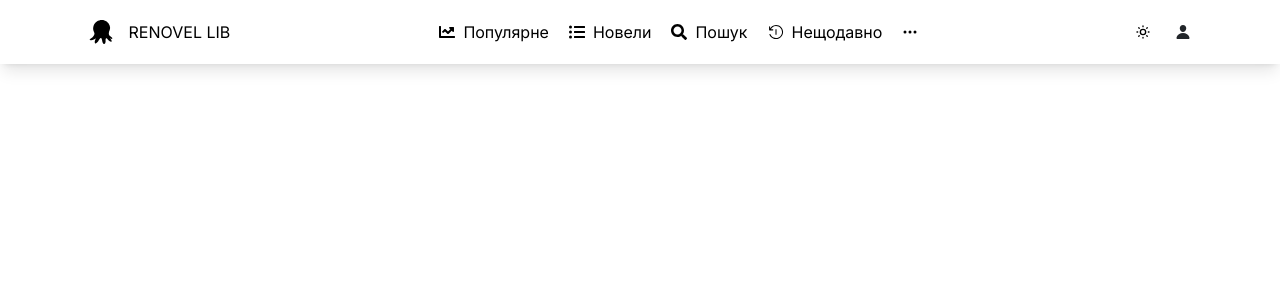
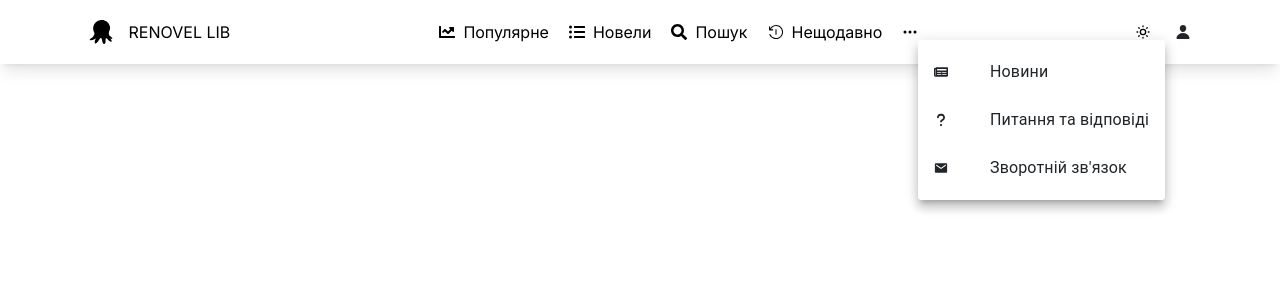
Before and after one commit to Segnities/next-webnovel-frontend, a Next.js app: page / in a window 1280 px wide. Both pictures are taken after a click on the element 910 px from the left and 32 px from the top of the page. Shown: the top 300 px of the page. Built offline with nearby package versions, Linux system fonts and the light colour scheme.

Commit message:
popover ui

```diff
--- a/components/UI/HeaderContentLg.tsx
+++ b/components/UI/HeaderContentLg.tsx
@@ -1,14 +1,32 @@
 'use client'
 
+import { List, ListItem, ListItemButton, ListItemIcon, ListItemText, Popover } from "@mui/material";
 import Link from "next/link";
+import { useState } from "react";
 import { BsThreeDots } from "react-icons/bs";
-import { FaChartLine, FaListUl } from "react-icons/fa";
+import { FaChartLine, FaListUl, FaNewspaper } from "react-icons/fa";
+import { FaQuestion } from "react-icons/fa6";
+import { IoMdMail } from "react-icons/io";
+import LogoSection from "../LogoSection";
 import RecentBox from "../RecentBox";
 import SearchBox from "../SearchBox";
 import UnAuthUserSection from "../UnAuthUserSection";
-import LogoSection from "../LogoSection";
+import { useAppSelector } from "@/store/hooks";
 
 export default function HeaderContentLg() {
+   const [anchorEl, setAnchorEl] = useState<HTMLButtonElement | null>(null);
+   const themeState = useAppSelector(state => state.theme.themeColor);
+   const isDarkThemeState = themeState === 'dark'
+   const handleClick = (event: React.MouseEvent<HTMLButtonElement>) => {
+      setAnchorEl(event.currentTarget);
+   };
+
+   const handlePopoverClose = () => {
+      setAnchorEl(null);
+   };
+   const isPopoverOpen = Boolean(anchorEl);
+   const popoverId = isPopoverOpen ? 'another-popover' : undefined;
+
    return (
       <div className="lg:flex items-center justify-around hidden gap-4 w-full">
          <LogoSection />
@@ -23,9 +41,54 @@ export default function HeaderContentLg() {
             </Link>
             <SearchBox />
             <RecentBox />
-            <span className="flex items-center gap-2 cursor-pointer">
+            <span className="flex items-center gap-2 cursor-pointer" aria-describedby={popoverId} onClick={handleClick}>
                <BsThreeDots />
             </span>
+            <Popover
+               id={popoverId}
+               open={isPopoverOpen}
+               anchorEl={anchorEl}
+               onClose={handlePopoverClose}
+               anchorOrigin={{
+                  vertical: 'bottom',
+                  horizontal: 'right',
+               }}
+            >
+               <nav aria-label="main mailbox folders">
+                  <List
+                     sx={{
+                        backgroundColor: isDarkThemeState ? '#414549' : '#ffffff',
+                        color: isDarkThemeState ? '#BFBFBF' : '#212529',
+                        fontSize: "14px"
+                     }}
+                  >
+                     <ListItem disablePadding>
+                        <ListItemButton>
+                           <ListItemIcon>
+                              <FaNewspaper className="dark:fill-silver fill-gunmetal" />
+                           </ListItemIcon>
+                           <ListItemText primary="Новини" />
+                        </ListItemButton>
+                     </ListItem>
+                     <ListItem disablePadding>
+                        <ListItemButton>
+                           <ListItemIcon>
+                              <FaQuestion className="dark:fill-silver fill-gunmetal"/>
+                           </ListItemIcon>
+                           <ListItemText primary="Питання та відповіді" />
+                        </ListItemButton>
+                     </ListItem>
+                     <ListItem disablePadding>
+                        <ListItemButton>
+                           <ListItemIcon>
+                              <IoMdMail className="dark:fill-silver fill-gunmetal"/>
+                           </ListItemIcon>
+                           <ListItemText primary="Зворотній зв'язок" />
+                        </ListItemButton>
+                     </ListItem>
+                  </List>
+               </nav>
+            </Popover>
          </div>
          <UnAuthUserSection />
       </div>
--- a/components/UI/HeaderContentMd.tsx
+++ b/components/UI/HeaderContentMd.tsx
@@ -5,7 +5,7 @@ import { RxHamburgerMenu } from "react-icons/rx"
 
 export default function HeaderContentMd() {
    return (
-      <div className="lg:hidden flex items-center justify-between w-full px-8">
+      <div className="lg:hidden flex items-center justify-between w-full h-full px-8 shadow-md">
          <div className="flex flex-col items-center justify-center cursor-pointer">
             <FaBookmark className="text-xl"/>
             <span className="text-sm">Закладки</span>
--- a/components/UnAuthUserSection.tsx
+++ b/components/UnAuthUserSection.tsx
@@ -7,9 +7,12 @@ import { HiMoon } from "react-icons/hi2";
 
 import { useState } from "react";
 import Link from "next/link";
+import { useAppDispatch } from "@/store/hooks";
+import { toDarkTheme, toLightTheme } from "@/store/features/theme/themeSlice";
 
 export default function UnAuthUserSection() {
    const [isDarkMode, setIsDarkMode] = useState(useMediaQuery('(prefers-color-scheme: dark)'));
+   const dispatch = useAppDispatch();
    const handleToggleSwitch = () => {
       const darkMode = document.body.classList.contains('dark');
 
@@ -17,10 +20,12 @@ export default function UnAuthUserSection() {
          setIsDarkMode(false);
          document.body.classList.remove('dark');
          document.body.classList.add('light');
+         dispatch(toLightTheme());
       } else {
          setIsDarkMode(true);
          document.body.classList.remove('light');
          document.body.classList.add('dark');
+         dispatch(toDarkTheme());
       }
    }
 
```
